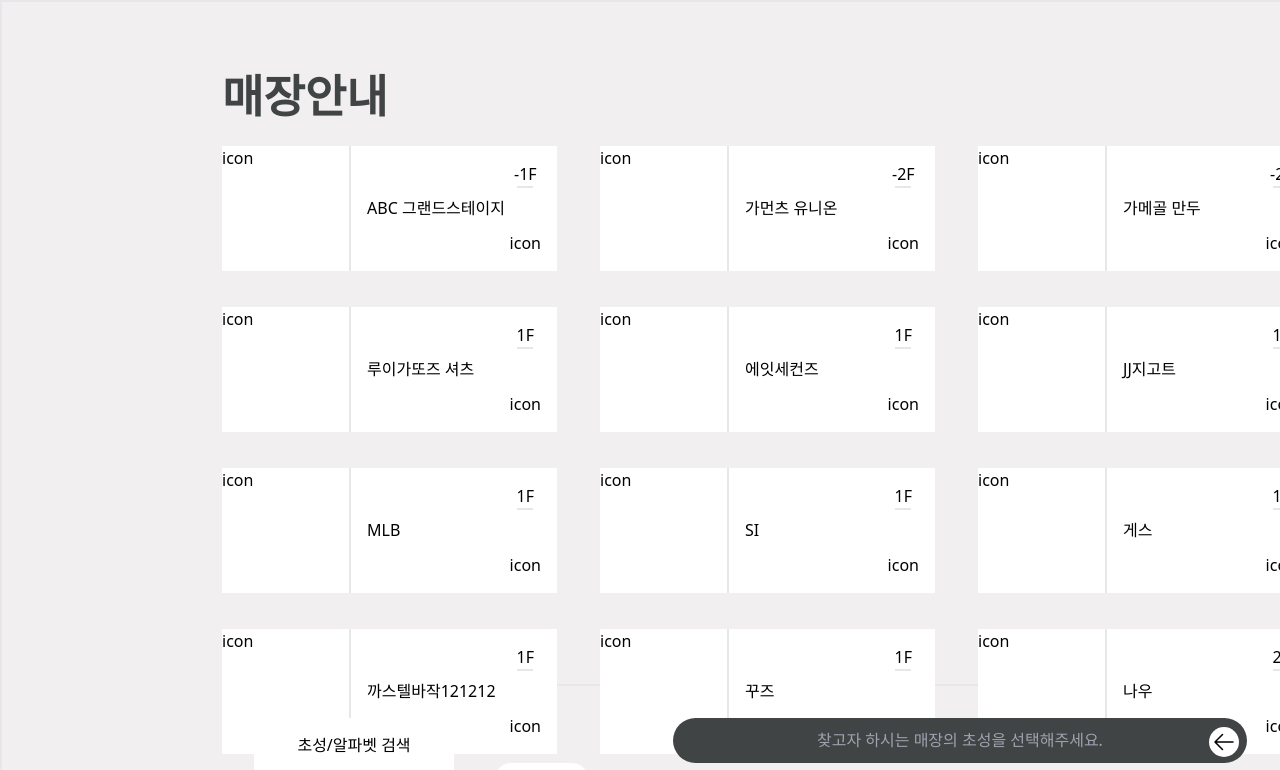
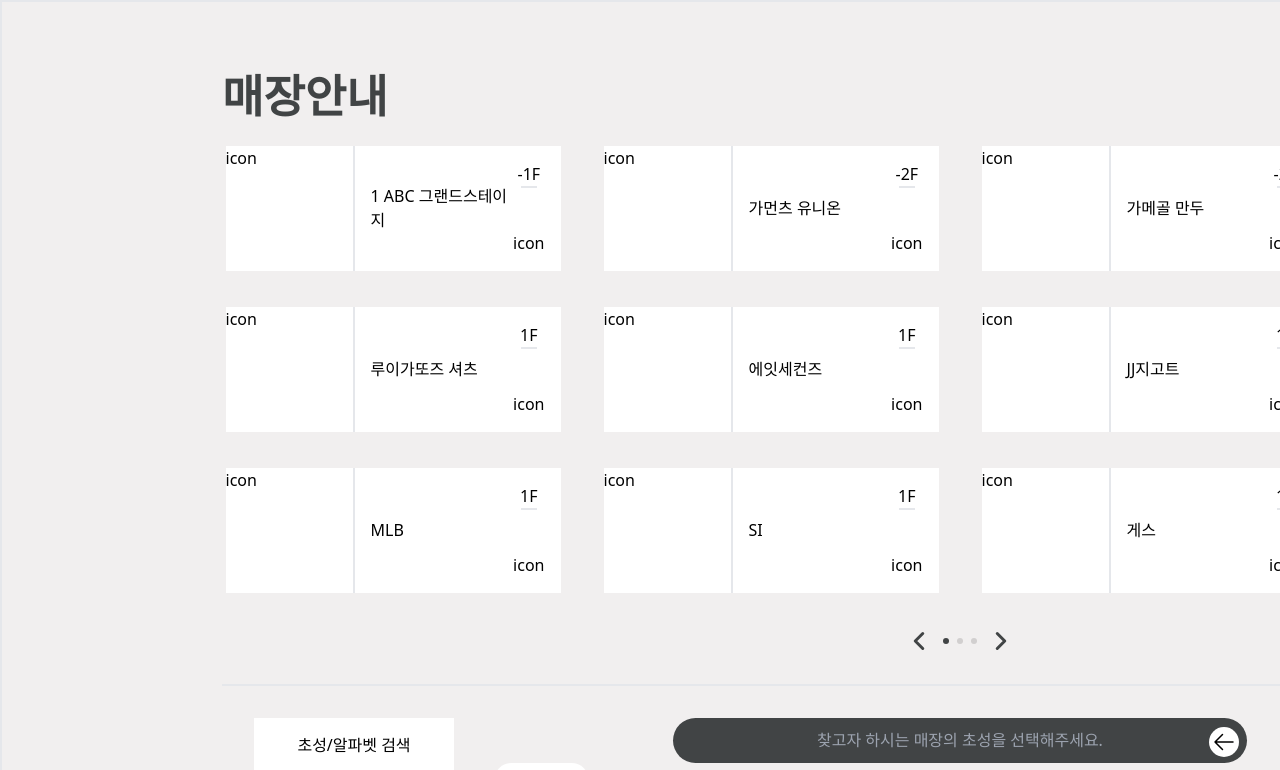
Before and after one commit to sungeun101/react_search-with-consonants, a React (Create React App) app: page / in a window 1280 px wide. Shown: the top 770 px of the page. Built offline with nearby package versions, Linux system fonts and the light colour scheme.

Commit message:
feat: Create carousel moving on click

```diff
--- a/src/App.tsx
+++ b/src/App.tsx
@@ -1,7 +1,8 @@
-import React, { useEffect, useState } from "react";
-import { keyboards, stores } from "./consts";
+import React, { useState } from "react";
+import { stores } from "./consts";
 import NavBar from "./components/NavBar";
 import Search from "./components/Search";
+import Carousel from "./components/Carousel";
 
 const reESC = /[\\^$.*+?()[\]{}|]/g;
 const reChar = /[가-힣]/;
@@ -38,19 +39,10 @@
   return `(${r})`;
 };
 
+const slideLength = Math.ceil(stores.length / 12);
+
 function App() {
   const [filteredStores, setFilteredStores] = useState(stores);
-  const [current, setCurrent] = useState(0);
-  const slideLength = Math.ceil(stores.length / 12);
-  console.log(slideLength);
-
-  const nextSlide = () => {
-    setCurrent(current === slideLength - 1 ? 0 : current + 1);
-  };
-
-  const prevSlide = () => {
-    setCurrent(current === 0 ? slideLength - 1 : current - 1);
-  };
 
   return (
     <section className="bg-mainBg w-screen h-screen">
@@ -67,8 +59,15 @@
                 검색 결과가 없습니다.
               </div>
             ) : (
-              <ul className="grid grid-cols-4 gap-9">
-                {filteredStores.map((store: any, _index: number) => (
+              <Carousel>
+                {[...Array(slideLength)].map((slide, currentSlide) => (
+                  <ul
+                    key={currentSlide}
+                    className="grid justify-items-center grid-cols-4 grid-rows-3 gap-9"
+                  >
+                    {filteredStores
+                      .slice(currentSlide * 12, currentSlide * 12 + 12)
+                      .map((store: any, _index: number) => (
                         <li
                           className="w-[335px] h-[125px] bg-white flex"
                           key={store.name}
@@ -86,43 +85,9 @@
                         </li>
                       ))}
                   </ul>
+                ))}
+              </Carousel>
             )}
-            {/* slider */}
-            <nav className="flex justify-center items-center h-24 text-black">
-              <svg
-                xmlns="http://www.w3.org/2000/svg"
-                fill="none"
-                viewBox="0 0 24 24"
-                strokeWidth={3}
-                stroke="currentColor"
-                className="w-6 h-6"
-              >
-                <path
-                  strokeLinecap="round"
-                  strokeLinejoin="round"
-                  d="M15.75 19.5L8.25 12l7.5-7.5"
-                />
-              </svg>
-              <div className="flex gap-1 mx-2">
-                {[...Array(slideLength)].map((item, index) => (
-                  <li key={index} className="w-2 text-grey"></li>
-                ))}
-              </div>
-              <svg
-                xmlns="http://www.w3.org/2000/svg"
-                fill="none"
-                viewBox="0 0 24 24"
-                strokeWidth={3}
-                stroke="currentColor"
-                className="w-6 h-6"
-              >
-                <path
-                  strokeLinecap="round"
-                  strokeLinejoin="round"
-                  d="M8.25 4.5l7.5 7.5-7.5 7.5"
-                />
-              </svg>
-            </nav>
           </main>
 
           <Search setFilteredStores={setFilteredStores} />
--- /dev/null
+++ b/src/components/Carousel.tsx
@@ -0,0 +1,89 @@
+import React, { useEffect, useState } from "react";
+import "./carousel.css";
+
+export default function Carousel({ children }: any) {
+  const [currentIndex, setCurrentIndex] = useState(0);
+  const [length, setLength] = useState(children.length); // total item(slide) that passed to the carousel
+
+  useEffect(() => {
+    setLength(children.length);
+  }, [children]);
+
+  const next = () => {
+    if (currentIndex < length - 1) {
+      setCurrentIndex((prev) => prev + 1);
+    }
+  };
+
+  const prev = () => {
+    if (currentIndex > 0) {
+      setCurrentIndex((prev) => prev - 1);
+    }
+  };
+
+  return (
+    <>
+      <div>
+        <div className="carousel-content-wrapper">
+          <div
+            className="carousel-content"
+            style={{ transform: `translateX(-${currentIndex * 100}%)` }}
+          >
+            {children}
+          </div>
+        </div>
+      </div>
+
+      {/* carousel controller */}
+      {length > 1 && (
+        <nav className="flex justify-center items-center h-24 text-black">
+          <button onClick={prev}>
+            <svg
+              xmlns="http://www.w3.org/2000/svg"
+              fill="none"
+              viewBox="0 0 24 24"
+              strokeWidth={3}
+              stroke="currentColor"
+              className="w-6 h-6"
+            >
+              <path
+                strokeLinecap="round"
+                strokeLinejoin="round"
+                d="M15.75 19.5L8.25 12l7.5-7.5"
+              />
+            </svg>
+          </button>
+
+          <ul className="flex gap-2 mx-3">
+            {length &&
+              [...Array(length)].map((item, index) => (
+                <li
+                  key={index}
+                  className={`w-1.5 h-1.5 rounded-full ${
+                    index === currentIndex ? "bg-black" : "bg-grey"
+                  }`}
+                ></li>
+              ))}
+          </ul>
+
+          <button onClick={next}>
+            <svg
+              xmlns="http://www.w3.org/2000/svg"
+              fill="none"
+              viewBox="0 0 24 24"
+              strokeWidth={3}
+              stroke="currentColor"
+              className="w-6 h-6"
+            >
+              <path
+                strokeLinecap="round"
+                strokeLinejoin="round"
+                d="M8.25 4.5l7.5 7.5-7.5 7.5"
+              />
+            </svg>
+          </button>
+        </nav>
+      )}
+    </>
+  );
+}
--- /dev/null
+++ b/src/components/CarouselItem.tsx
@@ -0,0 +1,10 @@
+import React from "react";
+
+interface Props {
+  children: React.ReactNode;
+  width: string;
+}
+
+export default function CarouselItem({ children, width }: Props) {
+  return <div style={{ width }}>{children}</div>;
+}
--- /dev/null
+++ b/src/components/carousel.css
@@ -0,0 +1,24 @@
+.carousel-content-wrapper {
+  overflow: hidden;
+  width: 100%;
+  height: 100%;
+}
+
+.carousel-content {
+  display: flex;
+  transition: all 500ms linear;
+  -ms-overflow-style: none; /* hide scrollbar in IE and Edge */
+  scrollbar-width: none; /* hide scrollbar in Firefox */
+}
+
+/* hide scrollbar in webkit browser */
+.carousel-content::-webkit-scrollbar,
+.carousel-content::-webkit-scrollbar {
+  display: none;
+}
+
+.carousel-content > * {
+  width: 100%;
+  flex-shrink: 0;
+  flex-grow: 1;
+}
--- a/src/consts.ts
+++ b/src/consts.ts
@@ -1,6 +1,6 @@
 export const stores = [
   {
-    name: "ABC 그랜드스테이지",
+    name: "1 ABC 그랜드스테이지",
     floor: -1,
   },
   {
@@ -48,7 +48,7 @@
     floor: 1,
   },
   {
-    name: "까스텔바작121212",
+    name: "13 까스텔바작121212",
     floor: 1,
   },
   {
@@ -57,6 +57,74 @@
   },
   {
     name: "나우",
+    floor: 2,
+  },
+  {
+    name: "나이스클랍",
+    floor: 2,
+  },
+  {
+    name: "1 ABC 그랜드스테이지",
+    floor: -1,
+  },
+  {
+    name: "가먼츠 유니온",
+    floor: -2,
+  },
+  {
+    name: "가메골 만두",
+    floor: -2,
+  },
+  {
+    name: "가민",
+    floor: -3,
+  },
+  {
+    name: "루이가또즈 셔츠",
+    floor: 1,
+  },
+  {
+    name: "에잇세컨즈",
+    floor: 1,
+  },
+  {
+    name: "JJ지고트",
+    floor: 1,
+  },
+  {
+    name: "LAP",
+    floor: 1,
+  },
+  {
+    name: "MLB",
+    floor: 1,
+  },
+  {
+    name: "SI",
+    floor: 1,
+  },
+  {
+    name: "게스",
+    floor: 1,
+  },
+  {
+    name: "까르뜨블랑슈",
+    floor: 1,
+  },
+  {
+    name: "13 까스텔바작121212",
+    floor: 1,
+  },
+  {
+    name: "꾸즈",
+    floor: 1,
+  },
+  {
+    name: "나우",
+    floor: 2,
+  },
+  {
+    name: "나이스클랍",
     floor: 2,
   },
   {
```
Lines whose indentation alone changed are shown as unchanged.
